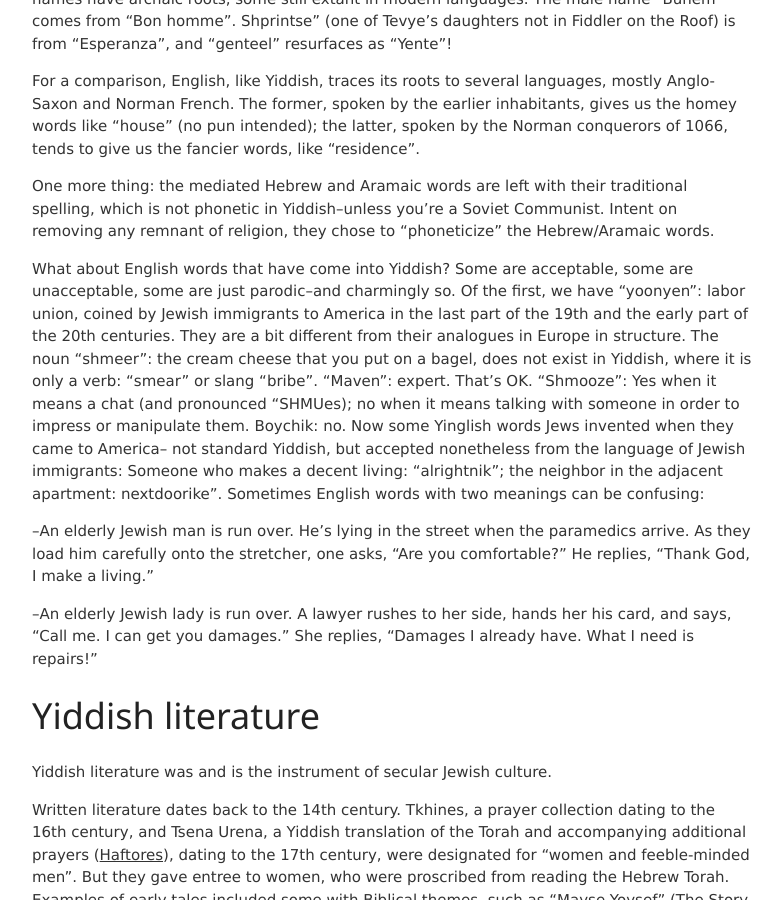
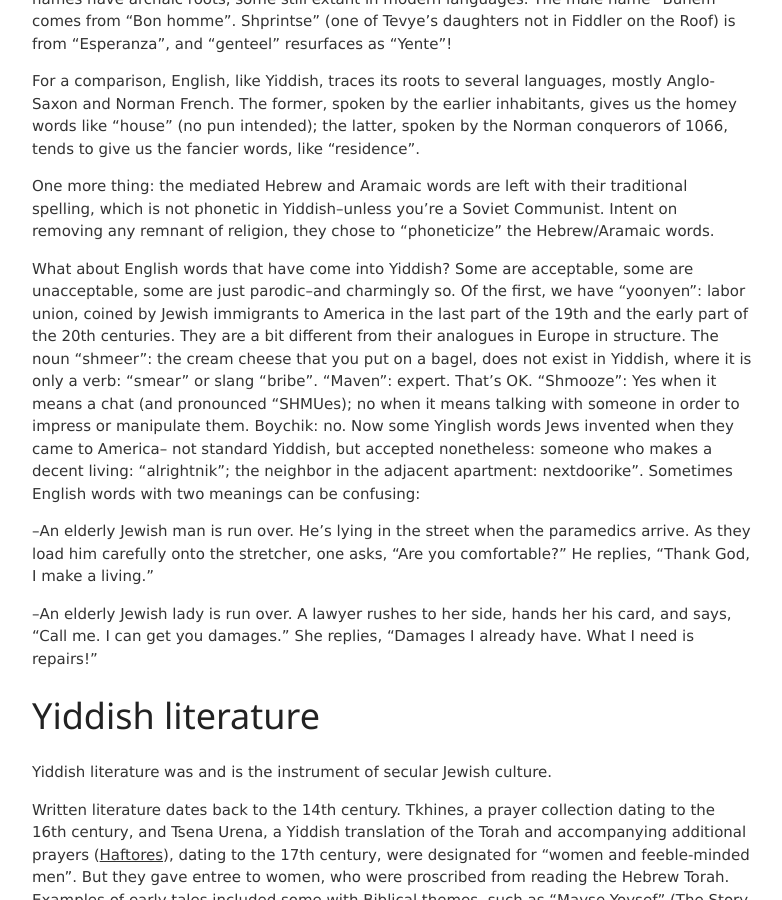
Before and after one commit to jvmallow/jvmallow.github.io, a Jekyll site: the page built from _posts/2025-05-31-Yiddish.md, in a window 1280 px wide and 900 px high, scrolled down 2811 px. Shown: the whole window, without its empty margins (248-1030 px from the left). Built offline with Jekyll 4.4.1, drawn with Linux system fonts in a browser that asks for light colours; a script that is not in the unit is left out.

Commit message:
Update 2025-05-31-Yiddish.md

```diff
--- a/_posts/2025-05-31-Yiddish.md
+++ b/_posts/2025-05-31-Yiddish.md
@@ -39,7 +39,7 @@ For a comparison, English, like Yiddish, traces its roots to several languages,
 
 One more thing: the mediated Hebrew and Aramaic words are left with their traditional spelling, which is not phonetic in Yiddish--unless you're a Soviet Communist. Intent on removing any remnant of religion, they chose to "phoneticize" the Hebrew/Aramaic words.
 
-What about English words that have come into Yiddish? Some are acceptable, some are unacceptable, some are just parodic--and charmingly so. Of the first, we have "yoonyen": labor union, coined by Jewish immigrants to America in the last part of the 19th and the early part of the 20th centuries. They are a bit different from their analogues in Europe in structure. The noun "shmeer": the cream cheese that you put on a bagel, does not exist in Yiddish, where it is only a verb: "smear" or slang "bribe". "Maven": expert. That's OK.  "Shmooze": Yes when it means a chat (and pronounced "SHMUes); no when it means talking with someone in order to impress or manipulate them.  Boychik: no. Now some Yinglish words Jews invented when they came to America-- not standard Yiddish, but accepted nonetheless from the language of Jewish immigrants: Someone who makes a decent living: "alrightnik"; the neighbor in the adjacent apartment: nextdoorike". Sometimes English words with two meanings can be confusing:
+What about English words that have come into Yiddish? Some are acceptable, some are unacceptable, some are just parodic--and charmingly so. Of the first, we have "yoonyen": labor union, coined by Jewish immigrants to America in the last part of the 19th and the early part of the 20th centuries. They are a bit different from their analogues in Europe in structure. The noun "shmeer": the cream cheese that you put on a bagel, does not exist in Yiddish, where it is only a verb: "smear" or slang "bribe". "Maven": expert. That's OK.  "Shmooze": Yes when it means a chat (and pronounced "SHMUes); no when it means talking with someone in order to impress or manipulate them.  Boychik: no. Now some Yinglish words Jews invented when they came to America-- not standard Yiddish, but accepted nonetheless: someone who makes a decent living: "alrightnik"; the neighbor in the adjacent apartment: nextdoorike". Sometimes English words with two meanings can be confusing:
 
 --An elderly Jewish man is run over. He’s lying in the street when the paramedics arrive. As they load him carefully onto the stretcher, one asks, “Are you comfortable?”
 He replies, “Thank God, I make a living.”
```
